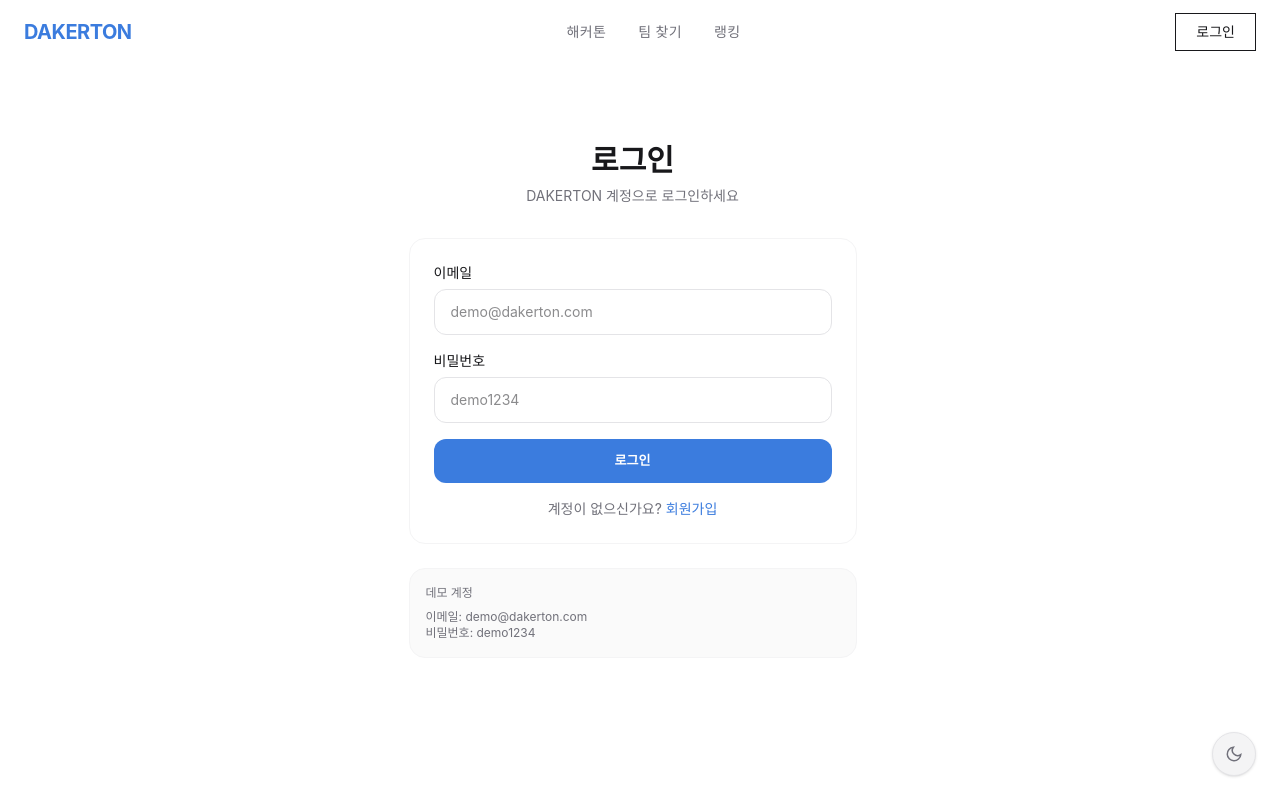
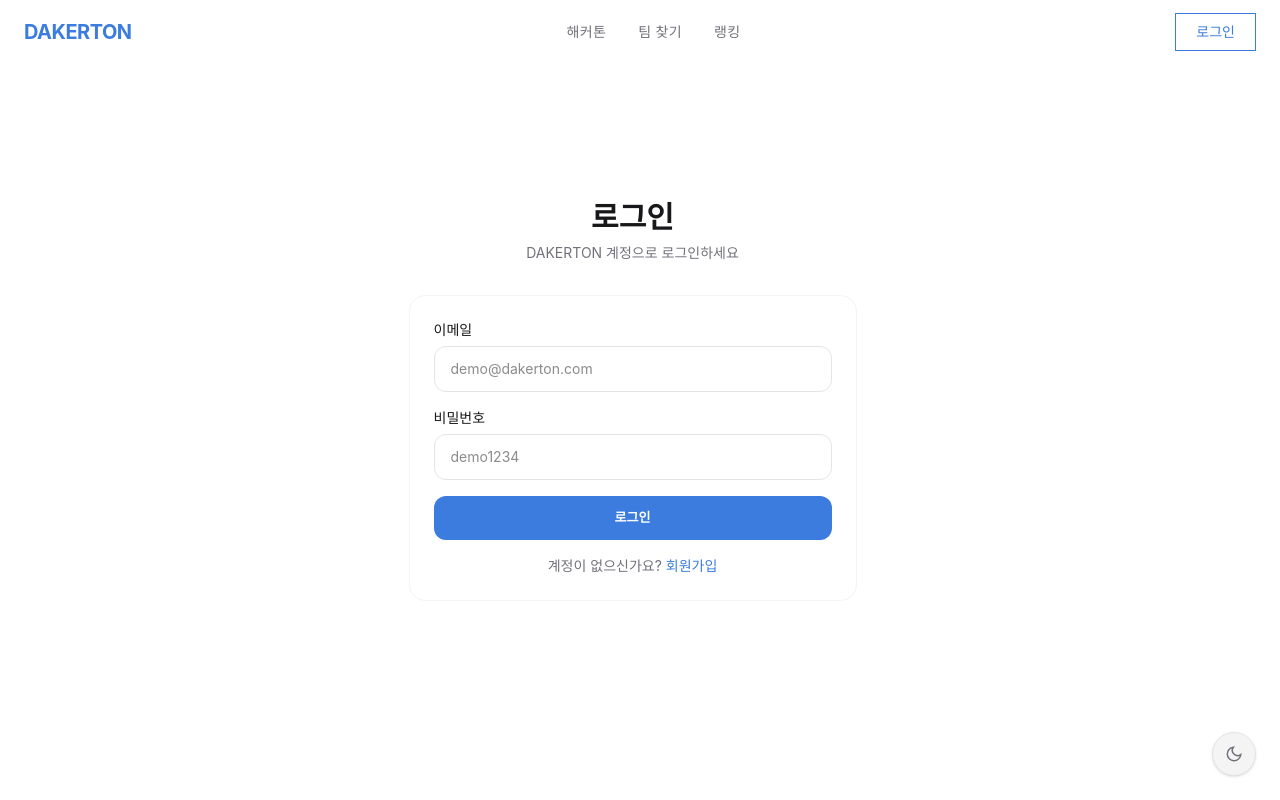
Before and after one commit to cream-puff-bread/dakerton, a Next.js app: page /auth/login in a window 1280 px wide. Built offline with nearby package versions, Linux system fonts and the light colour scheme; a web font is replaced by a local one.

Commit message:
fix: 로그인 버튼 호버 색상, 캐로셀 속도/인디케이터 개선, 데모 계정 제거

```diff
--- a/src/app/auth/login/page.tsx
+++ b/src/app/auth/login/page.tsx
@@ -97,17 +97,7 @@ export default function LoginPage() {
           </p>
         </form>
 
-        <div className="mt-6 rounded-2xl border border-zinc-100 dark:border-zinc-800 bg-zinc-50 dark:bg-zinc-800/30 p-4">
-          <p className="text-xs text-muted-foreground mb-2 font-medium">
-            데모 계정
-          </p>
-          <p className="text-xs text-muted-foreground">
-            이메일: demo@dakerton.com
-          </p>
-          <p className="text-xs text-muted-foreground">
-            비밀번호: demo1234
-          </p>
-        </div>
+
       </motion.div>
     </div>
   );
--- a/src/app/page.tsx
+++ b/src/app/page.tsx
@@ -103,7 +103,7 @@ export default function Home() {
   );
 
   useEffect(() => {
-    const timer = setInterval(next, 4000);
+    const timer = setInterval(next, 5000);
     return () => clearInterval(timer);
   }, [next]);
 
@@ -255,8 +255,8 @@ export default function Home() {
               <button
                 key={i}
                 onClick={() => setCurrent(i)}
-                className={`w-2 h-2 rounded-full transition-colors ${
-                  i === current ? 'bg-primary' : 'bg-muted-foreground/30'
+                className={`h-1 rounded-full transition-all duration-300 ${
+                  i === current ? 'w-8 bg-primary' : 'w-4 bg-muted-foreground/30'
                 }`}
               />
             ))}
--- a/src/components/Navbar.tsx
+++ b/src/components/Navbar.tsx
@@ -79,7 +79,7 @@ export default function Navbar() {
               className={`px-5 py-2 text-sm font-medium transition-colors border ${
                 isHero && !scrolled
                   ? 'text-white border-white hover:bg-white hover:text-black'
-                  : 'text-foreground border-foreground hover:bg-foreground hover:text-background'
+                  : 'text-primary border-primary hover:bg-primary hover:text-primary-foreground'
               }`}
             >
               로그인
@@ -119,7 +119,7 @@ export default function Navbar() {
               <Link
                 href={user ? '/profile' : '/auth/login'}
                 onClick={() => setMobileOpen(false)}
-                className="mt-4 px-8 py-3 text-sm font-medium border border-foreground text-foreground hover:bg-foreground hover:text-background transition-colors"
+                className="mt-4 px-8 py-3 text-sm font-medium border border-primary text-primary hover:bg-primary hover:text-primary-foreground transition-colors"
               >
                 {user ? user.nickname : '로그인'}
               </Link>
```
